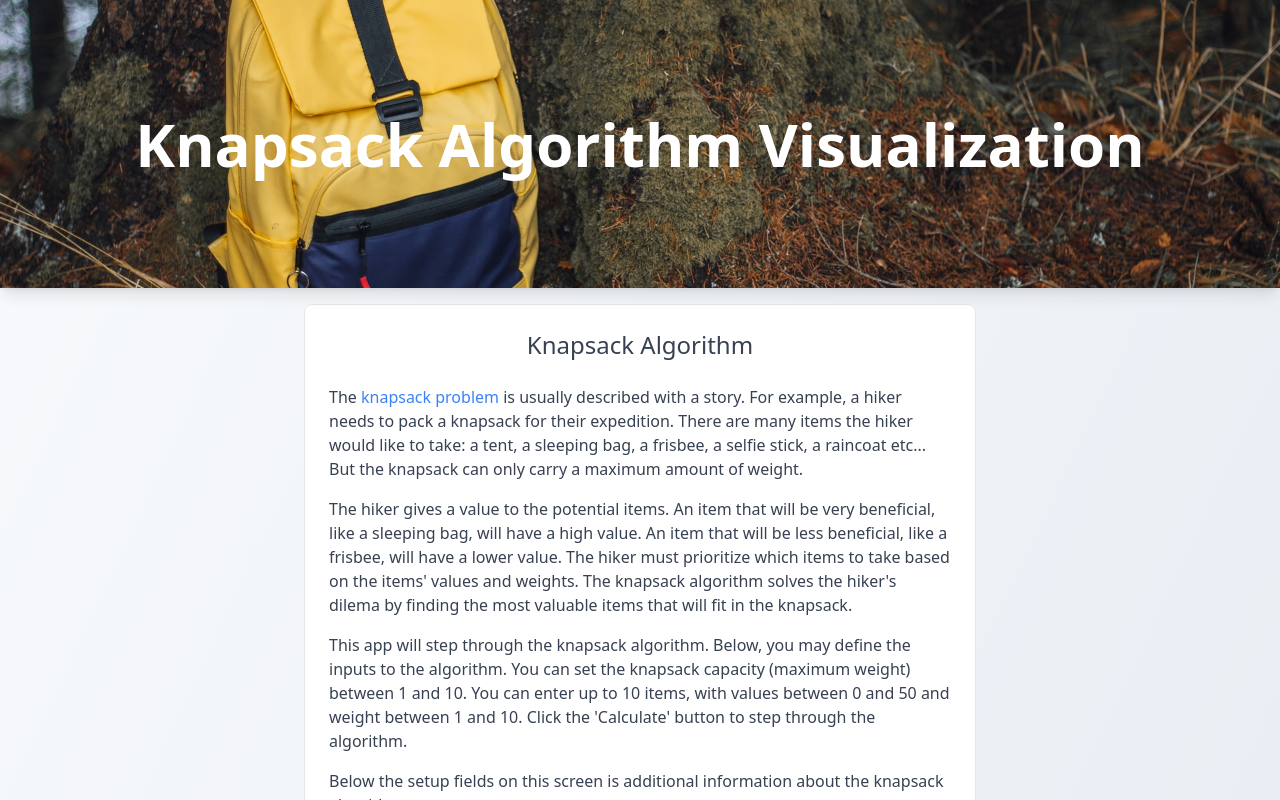
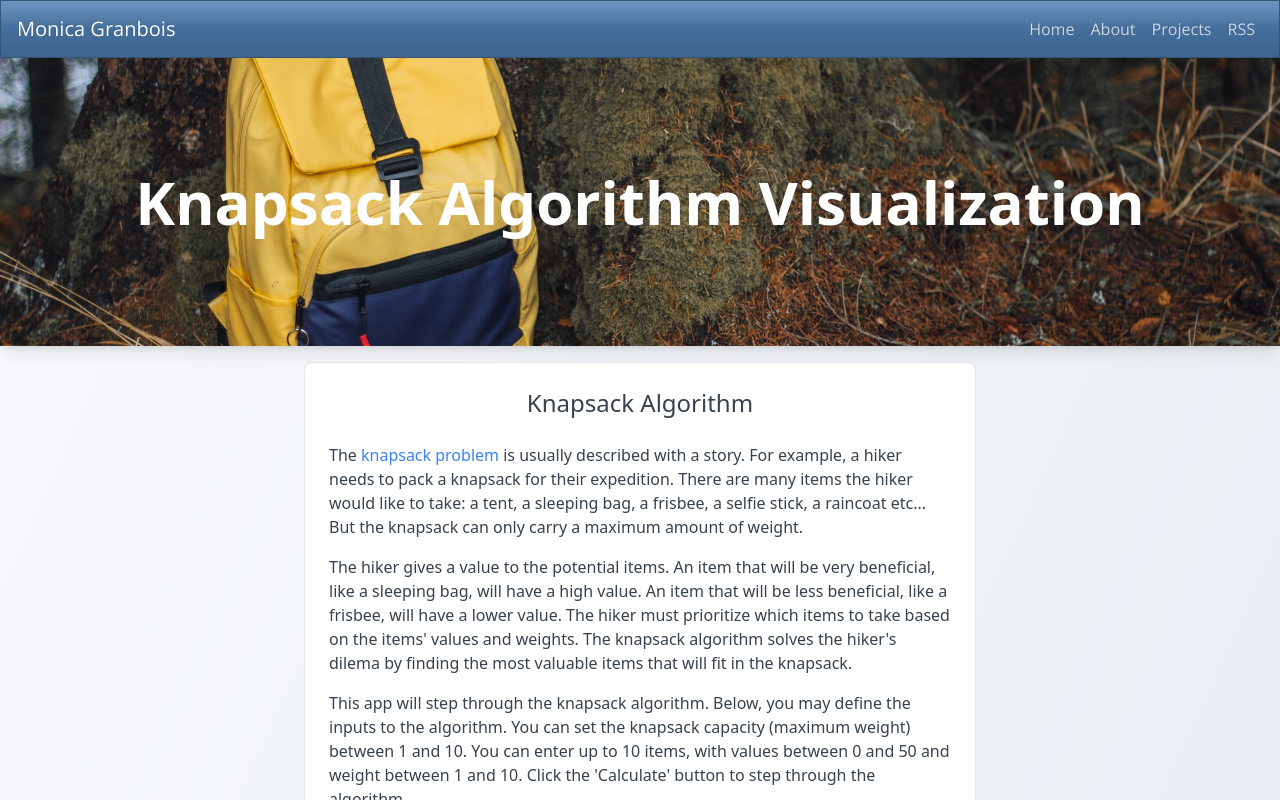
Before and after one commit to MonicaG/knapsack-algorithm-visualization, a React (Create React App) app: page / in a window 1280 px wide. Shown: the top 800 px of the page. Built offline with nearby package versions, Linux system fonts and the light colour scheme.

Commit message:
Added navbar which matches the bootstrap version of my site. CSS only still need to add menu collapse

```diff
--- a/src/App.css
+++ b/src/App.css
@@ -1,3 +1,6 @@
+
+/* This is needed to match the font for my navbar logo, It is from my website which uses bootstrap, and this is the font it uses*/
+@import url("https://fonts.googleapis.com/css2?family=Open+Sans:ital,wght@0,400;0,700;1,400;1,700&display=swap");
 
 @tailwind components;
 
@@ -61,3 +64,26 @@
     @apply mt-6 text-base space-y-4;
   }
 }
+
+.my-logo-font {
+  font-family: "Open Sans", -apple-system, BlinkMacSystemFont, "Segoe UI", Roboto, "Helvetica Neue", Arial, sans-serif, "Apple Color Emoji", "Segoe UI Emoji", "Segoe UI Symbol";
+  text-shadow: -1px -1px 0 rgb(0 0 0 / 10%);
+  display: inline-block;
+  letter-spacing: 0.001em;
+  font-weight: 400;
+}
+
+.my-logo {
+  padding: 5px 0px;
+  padding-top: 0.3125rem;
+  padding-bottom: 0.3125rem;
+  margin-right: 1rem;
+  font-size: 1.25rem;
+  white-space: nowrap;
+  text-align: left;
+  color: white;
+}
+
+.my-logo-links {
+  color: rgba(255,255,255,0.75);
+}
--- a/src/App.js
+++ b/src/App.js
@@ -74,7 +74,19 @@ function App() {
 
   return (
     <div>
-      <div className="sm:bg-gradient-to-br sm:from-slate-50 sm:to-slate-200 bg-slate-100 rounded">
+    <div className="sm:bg-gradient-to-br sm:from-slate-50 sm:to-slate-200 bg-slate-100">
+    {/* start header */}
+      <div className="bg-gradient-to-b from-[#6d94bf] via-[#446e9b] to-[#3e648d] flex py-2 px-4 border border-[#345578] items-center">
+        <div className="justify-self-start my-logo my-logo-font"><a href="/">Monica Granbois</a></div>
+        <div className="flex-auto flex justify-end">
+          <div className="my-logo-font my-logo-links px-2"><a href="/">Home</a></div>
+          <div className="my-logo-font my-logo-links px-2"><a href="/about/">About</a></div>
+          <div className="my-logo-font my-logo-links px-2"><a href="/projects/">Projects</a></div>
+          <div className="my-logo-font my-logo-links px-2"><a href="/feed.xml">RSS</a></div>
+          </div>
+      </div>
+      {/* end header */}
+      <div className="rounded">
         <div className="relative mb-2">
           <img className="object-cover h-32 sm:h-72 2xl:h-80 w-full object-center shadow-lg" src={hero} alt="Yellow backpack at the base of a tree." />
           <h1 className="absolute inset-0 z-10 flex justify-center items-center text-white font-bold text-center text-4xl sm:text-6xl ">Knapsack Algorithm Visualization</h1>
@@ -122,6 +134,7 @@ function App() {
           </div>
         </div>
       </div>
+      </div>
     </div>
   );
 }
```
